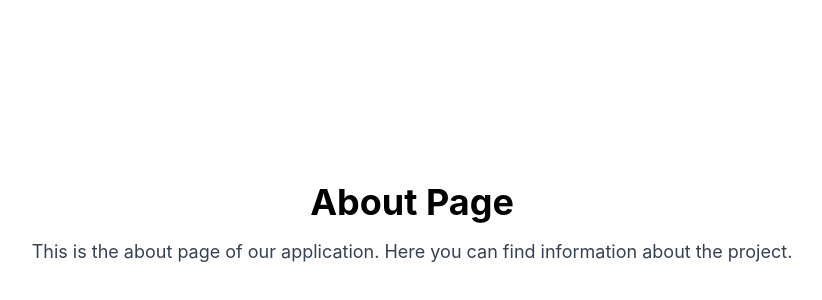
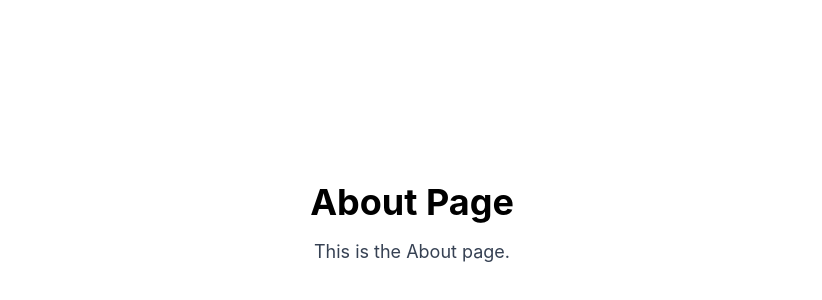
Before and after one commit to jjmolomo17-tech/React-project, a React (Vite) app: page /about in a window 1280 px wide. Shown: the part 176-476 px from the top of the page, without its empty margins (228-1050 px from the left). Built offline with nearby package versions, Linux system fonts and the light colour scheme.

Commit message:
About.tsx edittted

```diff
--- a/src/pages/About.tsx
+++ b/src/pages/About.tsx
@@ -2,9 +2,7 @@
   return (
     <div className="flex flex-col items-center justify-center min-h-screen py-2">
       <h1 className="text-4xl font-bold mb-4">About Page</h1>
-      <p className="text-lg text-gray-700">
-        This is the about page of our application. Here you can find information about the project.
-      </p>
+      <p className="text-lg text-gray-700">This is the About page.</p>
     </div>
   );
 }
```
